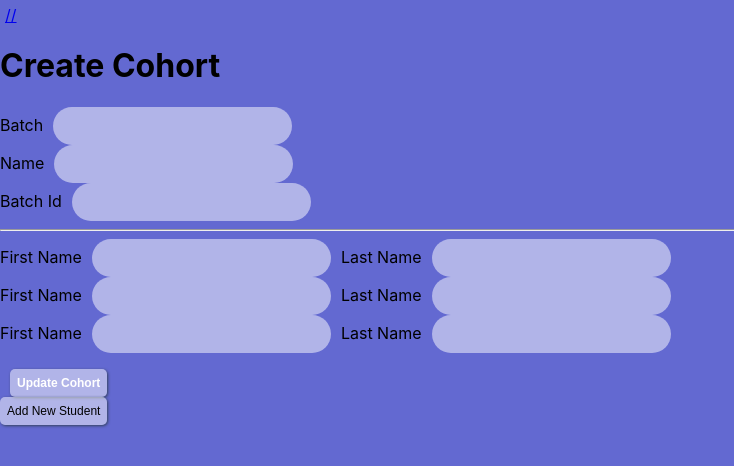
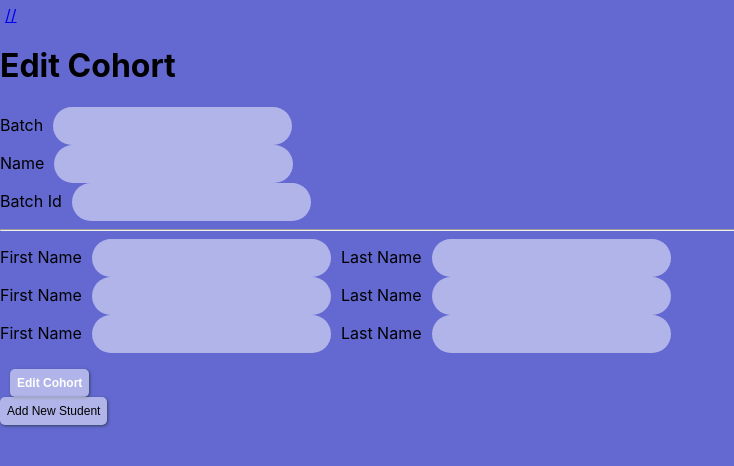
Before and after one commit to canikwe/myCohortTracker-frontend, a React (Create React App) app: page /1/edit in a window 1280 px wide. Shown: the top 466 px of the page, without its empty margins (0-734 px from the left). Built offline with nearby package versions, Linux system fonts and the light colour scheme; no server answers.

Commit message:
add edit nav links and update bug in create cohort view

```diff
--- a/src/components/CohortForm.js
+++ b/src/components/CohortForm.js
@@ -3,7 +3,7 @@ import { useDispatch, useSelector } from 'react-redux'
 import { useParams } from 'react-router-dom'
 import { creatingCohort, uploadingCsv, fetchingCohort, updatingCohort } from '../redux/actions/cohorts'
 
-const CohortForm = ({ edit }) => {
+const CohortForm = ({ title }) => {
   const newCohort = () => ({ batch: '', name: '', batch_id: '' })
   const newStudent = () => ({ first_name: '', last_name: '' })
 
@@ -18,10 +18,10 @@ const CohortForm = ({ edit }) => {
   const dispatch = useDispatch()
 
   useEffect(() => {
-    if (edit && cohort.batch_id !== parseInt(batch_id)) {
+    if (title === 'Edit' && cohort.batch_id !== parseInt(batch_id)) {
       dispatch(fetchingCohort(batch_id))
     }
-    if (selectedCohort.id) {
+    if (title === 'Edit' && selectedCohort.id) {
       updateCohort(selectedCohort)
       updateStudents(selectedStudents)
     }
@@ -29,8 +29,7 @@ const CohortForm = ({ edit }) => {
 
   const handleSubmit = e => {
     e.preventDefault()
-    if (edit) {
-      console.log('update cohort')
+    if (title === 'Edit') {
       dispatch(updatingCohort({...cohort, students}))
     } else if (e.target.csv.files.length) {
       dispatch(uploadingCsv({ ...cohort, csv: e.target.csv.files[0] }))
@@ -53,7 +52,7 @@ const CohortForm = ({ edit }) => {
 
   return (
     <>
-      <h1>Create Cohort</h1>
+      <h1>{title} Cohort</h1>
       <form onSubmit={handleSubmit}>
         <div>
           <label htmlFor='batch'>Batch</label>
@@ -86,11 +85,11 @@ const CohortForm = ({ edit }) => {
         <p />
         <p />
         <p />
-        { !edit ?
+        { title === 'Create' ?
           <input type='file' name='csv' />
           : null
         }
-        <input type='submit' value={edit ? 'Update Cohort' : 'Create Cohort'} />
+        <input type='submit' value={title + ' Cohort'} />
       </form>
       <button onClick={() => updateStudents([...students, newStudent()])}>Add New Student</button>
     </>
--- a/src/pages/CreateCohortView.js
+++ b/src/pages/CreateCohortView.js
@@ -4,7 +4,7 @@ import CohortForm from '../components/CohortForm'
 const CreateCohortView = () => {
 
   return (
-    <CohortForm edit={false}/>
+    <CohortForm title={'Create'}/>
   )
 }
 
--- a/src/pages/EditCohortView.js
+++ b/src/pages/EditCohortView.js
@@ -3,7 +3,7 @@ import CohortForm from '../components/CohortForm'
 
 const EditCohortView = () => {
   return (
-    <CohortForm edit={true} />
+    <CohortForm title={'Edit'} />
   )
 }
 
--- a/src/pages/HomeView.js
+++ b/src/pages/HomeView.js
@@ -15,6 +15,8 @@ const HomeView = () => {
             <Link to={`/${c.batch_id}/pairs`}>
               {c.name} - {c.batch}
             </Link>
+            ---------
+            <Link to={`/${c.batch_id}/edit`}>Edit</Link>
           </li>
         ))}
       </ul>
```
